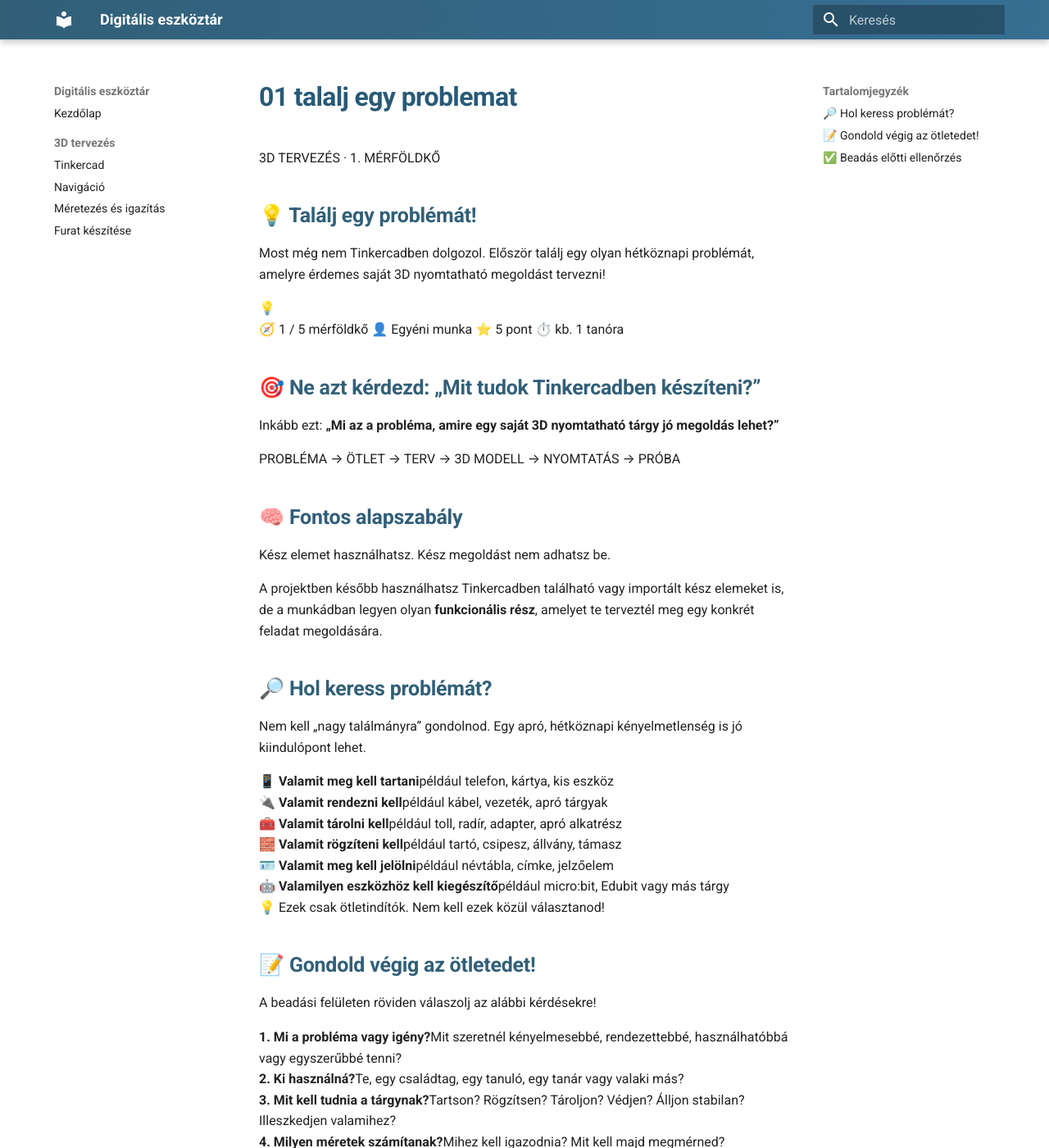
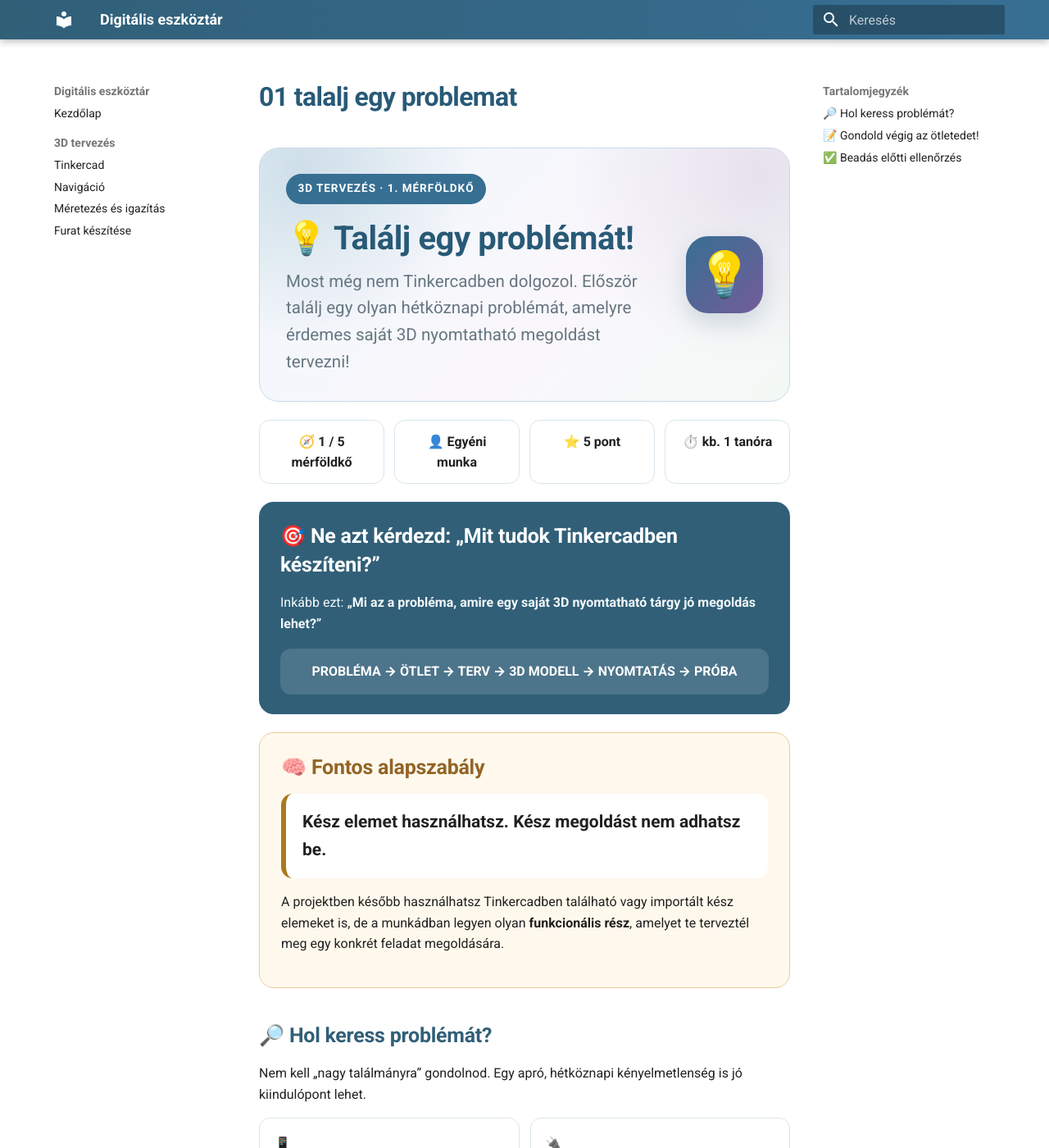
Before and after one commit to bsuszter/digitalis-eszkoztar, an MkDocs documentation site: the page built from docs/tananyagok/8-evfolyam/3d-tervezes/01-talalj-egy-problemat.md, in a window 1280 px wide and 1400 px high. Shown: the whole window at 82% size. Built offline with MkDocs 1.6.1 and Material for MkDocs 9.7.7, drawn with Linux system fonts in a browser that asks for light colours.

Commit message:
Add reusable project lesson styles

```diff
--- a/docs/stylesheets/extra.css
+++ b/docs/stylesheets/extra.css
@@ -432,6 +432,183 @@
   box-shadow: none;
 }
 
+/* =====================================================
+   TELJES TANANYAGOK / PROJEKTMÉRFÖLDKÖVEK
+   ===================================================== */
+
+.project-hero {
+  display: flex;
+  align-items: center;
+  gap: 1.4rem;
+  margin: 1rem 0 1.1rem;
+  padding: 1.55rem 1.6rem;
+  border: 1px solid #c9d9e8;
+  border-radius: 24px;
+  background:
+    radial-gradient(circle at 8% 8%,rgba(55,111,147,.18),transparent 210px),
+    radial-gradient(circle at 94% 10%,rgba(115,92,154,.14),transparent 230px),
+    linear-gradient(135deg,#eef7fb,#faf7fc 58%,#f3f9f5);
+}
+
+.project-hero > div:first-child { flex: 1; }
+.project-hero h2 { margin: .7rem 0 .4rem; color: var(--eszkoz-title); font-size: 2rem; }
+.project-hero p { margin: 0; color: var(--eszkoz-muted); font-size: 1.03rem; }
+.project-kicker {
+  display: inline-block;
+  padding: .38rem .72rem;
+  border-radius: 999px;
+  background: var(--eszkoz-blue);
+  color: #fff;
+  font-size: .68rem;
+  font-weight: 800;
+  letter-spacing: .07em;
+}
+
+.project-hero__icon {
+  display: grid;
+  place-items: center;
+  width: 94px;
+  height: 94px;
+  flex: 0 0 94px;
+  border-radius: 27px;
+  background: linear-gradient(135deg,var(--eszkoz-blue),var(--eszkoz-purple));
+  color: #fff;
+  font-size: 2.7rem;
+  box-shadow: 0 12px 26px rgba(49,95,120,.18);
+}
+
+.project-meta {
+  display: grid;
+  grid-template-columns: repeat(auto-fit,minmax(145px,1fr));
+  gap: .6rem;
+  margin: 0 0 1.1rem;
+}
+
+.project-meta span {
+  padding: .62rem .75rem;
+  border: 1px solid #d8e5ec;
+  border-radius: 13px;
+  background: #fff;
+  text-align: center;
+  font-weight: 700;
+}
+
+.project-highlight,
+.project-panel,
+.project-submit,
+.project-next {
+  margin: 1.1rem 0;
+  padding: 1.2rem 1.3rem;
+  border-radius: 18px;
+}
+
+.project-highlight h2,
+.project-panel h2,
+.project-submit h2,
+.project-next h2 { margin: 0 0 .45rem; }
+
+.project-highlight--blue {
+  background: var(--eszkoz-blue-dark);
+  color: #fff;
+}
+.project-highlight--blue h2 { color: #fff; }
+.project-highlight--blue p { color: #f2f8fa; }
+
+.project-flow {
+  margin-top: .9rem;
+  padding: .75rem .9rem;
+  border-radius: 13px;
+  background: rgba(255,255,255,.13);
+  text-align: center;
+  font-weight: 800;
+}
+
+.project-panel { border: 1px solid #d9e3e9; }
+.project-panel--gold { background: #fff9ed; border-color: #ebc998; }
+.project-panel--gold h2 { color: #936426; }
+.project-panel--green { background: #f3f9f5; border-color: #c9dbc9; }
+.project-panel--green h2 { color: #426f57; }
+.project-panel--orange { background: #fff7ef; border-color: #edcaa6; }
+.project-panel--orange h2 { color: #a95128; }
+
+.project-rule {
+  margin: .75rem 0;
+  padding: .9rem 1rem;
+  border-left: 6px solid var(--eszkoz-gold);
+  border-radius: 14px;
+  background: #fff;
+  font-size: 1.05rem;
+  font-weight: 700;
+}
+.project-rule--green { border-left-color: var(--eszkoz-green); }
+.project-rule ul { margin-bottom: 0; }
+
+.idea-grid {
+  display: grid;
+  grid-template-columns: repeat(auto-fit,minmax(210px,1fr));
+  gap: .65rem;
+  margin: .8rem 0;
+}
+.idea-card {
+  display: flex;
+  flex-direction: column;
+  gap: .2rem;
+  padding: .9rem;
+  border: 1px solid #dce6eb;
+  border-radius: 13px;
+  background: #fff;
+}
+.idea-card strong { color: var(--eszkoz-title); }
+.idea-card span { color: var(--eszkoz-muted); }
+
+.question-stack,
+.score-stack {
+  display: grid;
+  gap: .6rem;
+  margin: .85rem 0;
+}
+.question-card,
+.score-stack > div {
+  padding: .85rem .95rem;
+  border-radius: 13px;
+  background: #fff;
+}
+.question-card {
+  display: flex;
+  flex-direction: column;
+  gap: .25rem;
+  border-left: 6px solid var(--eszkoz-blue);
+}
+.question-card span { color: var(--eszkoz-muted); }
+.question-card--green { border-left-color: var(--eszkoz-green); }
+.question-card--orange { border-left-color: #d56c32; }
+.question-card--purple { border-left-color: var(--eszkoz-purple); }
+.question-card--gold { border-left-color: var(--eszkoz-gold); }
+
+.project-banner {
+  margin-top: .8rem;
+  padding: .7rem .85rem;
+  border-radius: 12px;
+  color: #fff;
+  font-weight: 700;
+}
+.project-banner--blue { background: var(--eszkoz-blue); }
+.project-banner--green { background: var(--eszkoz-green); }
+.project-banner--gold { background: var(--eszkoz-gold); }
+
+.project-submit {
+  background: linear-gradient(135deg,var(--eszkoz-blue-dark),var(--eszkoz-blue));
+  color: #fff;
+}
+.project-submit h2 { color: #fff; }
+.project-submit p:last-child { margin-bottom: 0; }
+
+.project-next {
+  border: 1px solid #d8cce4;
+  background: linear-gradient(135deg,#faf7fc,#f4f9fb);
+}
+.project-next h2 { color: #604d80; }
+
 @media (max-width: 700px) {
   .toolkit-hero,
   .article-hero {
@@ -448,6 +625,20 @@
     border-radius: 18px;
     font-size: 1.9rem;
   }
+
+  .project-hero {
+    align-items: flex-start;
+    padding: 1.2rem;
+    border-radius: 18px;
+  }
+  .project-hero__icon {
+    width: 68px;
+    height: 68px;
+    flex-basis: 68px;
+    border-radius: 19px;
+    font-size: 2rem;
+  }
+  .project-hero h2 { font-size: 1.55rem; }
 }
 
 @media (max-width: 600px) {
@@ -479,4 +670,7 @@
   .tool-figure img {
     border-radius: 9px;
   }
+
+  .project-hero { flex-direction: column-reverse; }
+  .project-meta { grid-template-columns: 1fr 1fr; }
 }
```
